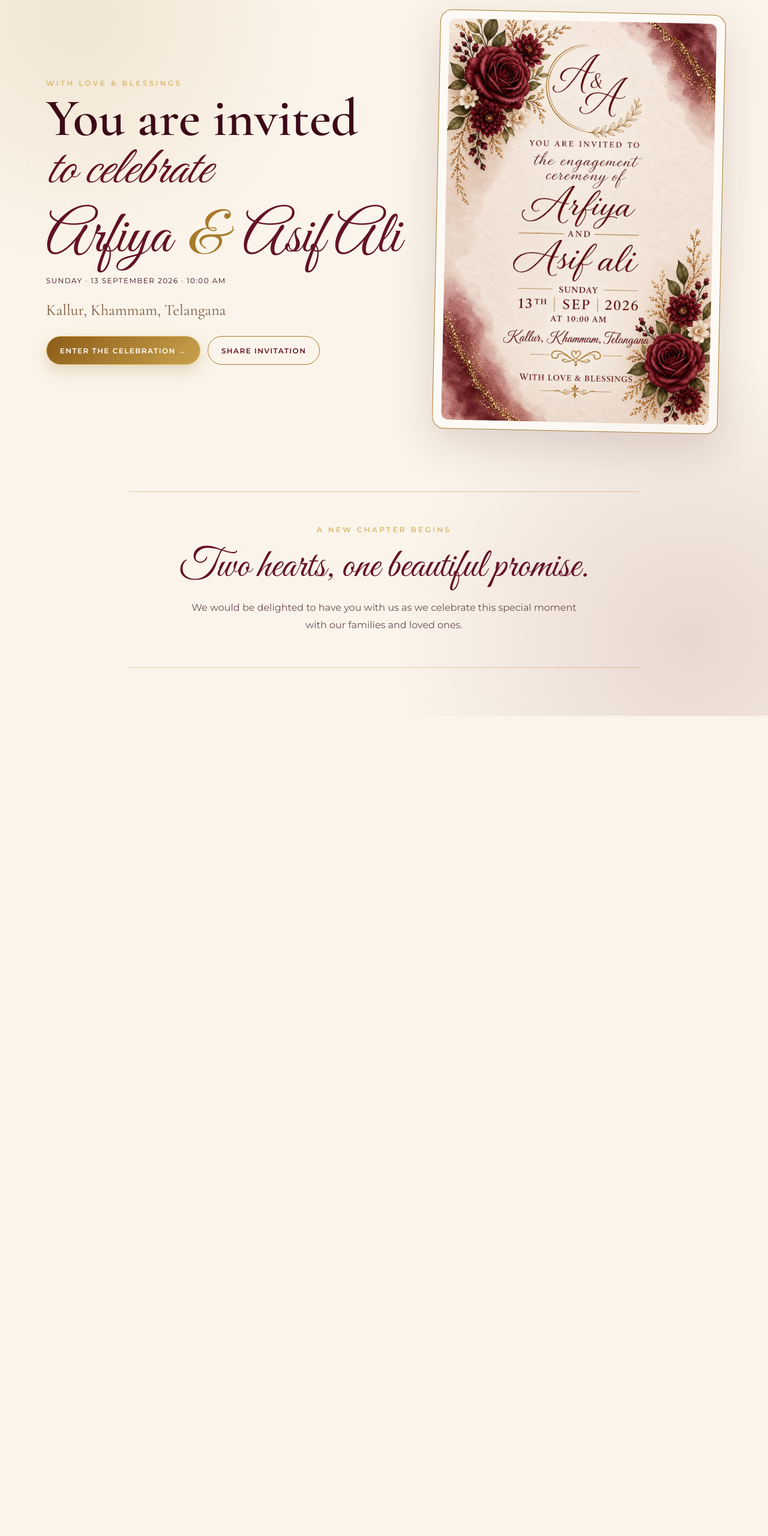
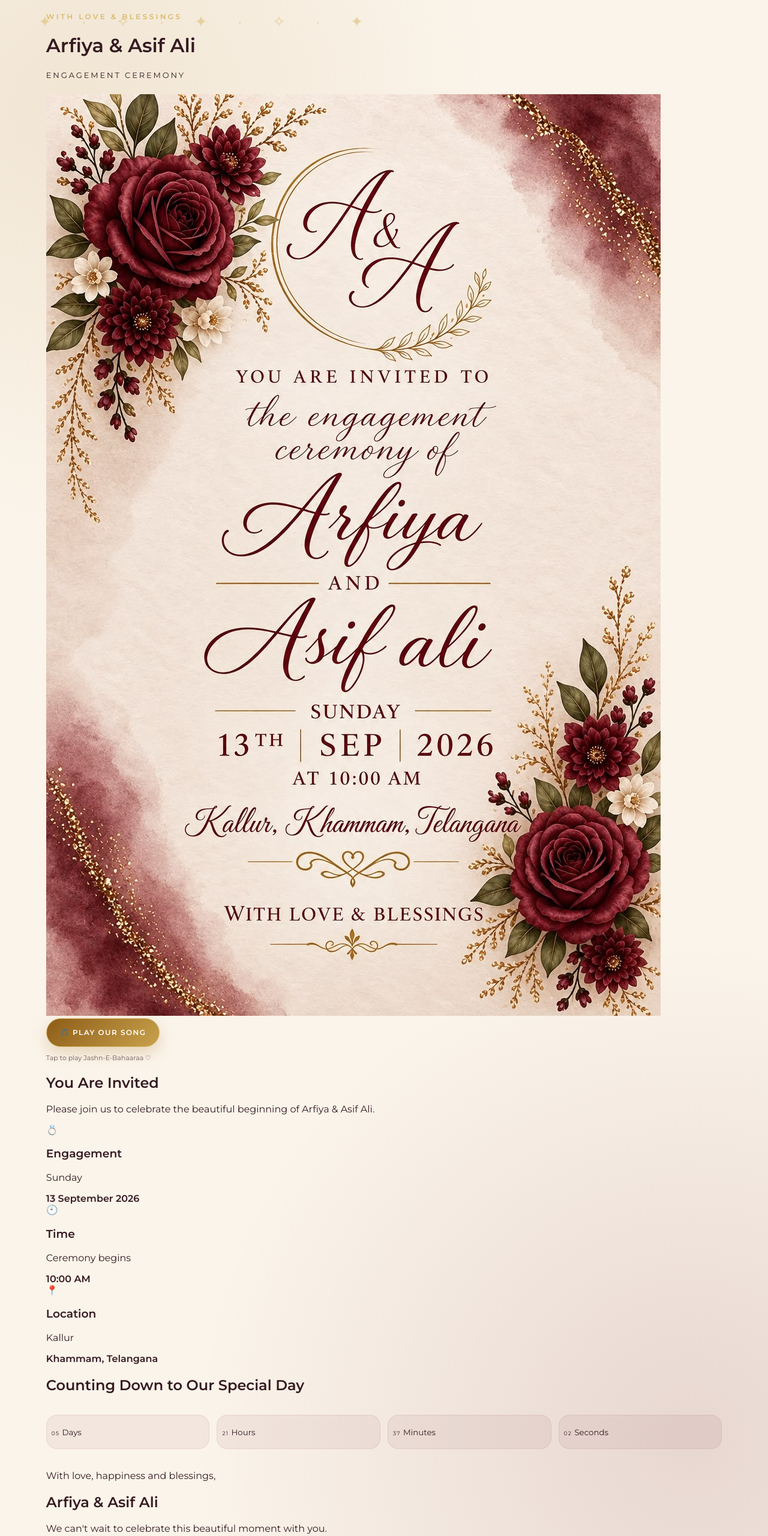
Before and after one commit to jasarsyed04-glitch/arfiya-asif-engagement, a website: page invitation.html in a window 1280 px wide. Shown: the part 100-2660 px from the top of the page at 60% size. Before the commit the page ends 1293 px from the top, so only its background shows below. Drawn offline with nearby package versions, Linux system fonts and the light colour scheme.

Commit message:
Revise invitation HTML for engagement ceremony
Updated the invitation HTML structure and content for clarity and aesthetics.

```diff
--- a/invitation.html
+++ b/invitation.html
@@ -1,47 +1,272 @@
 <!DOCTYPE html>
 <html lang="en">
 <head>
+
   <meta charset="UTF-8">
-  <meta name="viewport" content="width=device-width, initial-scale=1.0">
-  <meta name="description" content="Invitation to the engagement ceremony of Arfiya and Asif Ali">
-  <title>You're Invited | Arfiya & Asif Ali</title>
+
+  <meta
+    name="viewport"
+    content="width=device-width, initial-scale=1.0"
+  >
+
+  <meta
+    name="description"
+    content="Arfiya & Asif Ali Engagement Invitation"
+  >
+
+  <title>
+    Arfiya & Asif Ali | Engagement Invitation
+  </title>
+
   <link rel="stylesheet" href="style.css">
+
 </head>
+
 <body>
-  <div class="petals"></div>
 
-  <header class="site-nav">
-    <a href="index.html" class="brand">A &amp; A</a>
-    <a href="details.html" class="nav-link">Event Details</a>
-  </header>
+  <!-- ✨ Sparkles -->
+  <div class="sparkles"></div>
 
+  <!-- 🎵 Music Player -->
+  <div
+    id="music-player"
+    style="
+      position: fixed;
+      width: 1px;
+      height: 1px;
+      overflow: hidden;
+      opacity: 0;
+      pointer-events: none;
+    "
+  >
+
+    <iframe
+      id="youtube-player"
+      width="1"
+      height="1"
+      src="https://www.youtube.com/embed/cQxeYih6a4U?enablejsapi=1&autoplay=0&loop=1&playlist=cQxeYih6a4U"
+      title="Jashn-E-Bahaaraa"
+      allow="autoplay; encrypted-media"
+    >
+    </iframe>
+
+  </div>
+
+
+  <!-- 💍 Main Invitation -->
   <main class="invitation-page">
-    <section class="invitation-hero reveal">
-      <div class="hero-copy">
-        <p class="eyebrow">With love &amp; blessings</p>
-        <h1>You are invited<br><em>to celebrate</em></h1>
-        <div class="names">Arfiya <span>&amp;</span> Asif Ali</div>
-        <p class="date-line">Sunday · 13 September 2026 · 10:00 AM</p>
-        <p class="location">Kallur, Khammam, Telangana</p>
 
-        <div class="actions">
-          <a class="gold-btn" href="details.html">Enter the Celebration →</a>
-          <button class="outline-btn" id="shareBtn">Share Invitation</button>
+    <!-- Top heading -->
+
+    <p class="eyebrow">
+      With Love &amp; Blessings
+    </p>
+
+    <h1>
+      Arfiya
+      <span>&amp;</span>
+      Asif Ali
+    </h1>
+
+    <p class="subtitle">
+      Engagement Ceremony
+    </p>
+
+
+    <!-- 🖼️ Invitation Image -->
+
+    <section class="invitation-image-section">
+
+      <img
+        src="invitation.jpg"
+        alt="Arfiya and Asif Ali Engagement Invitation"
+        class="invitation-image"
+      >
+
+    </section>
+
+
+    <!-- 🎵 Music Button -->
+
+    <section class="music-section">
+
+      <button
+        id="musicButton"
+        class="gold-btn"
+        type="button"
+      >
+        🎵 Play Our Song
+      </button>
+
+      <p id="musicStatus" class="hint">
+        Tap to play Jashn-E-Bahaaraa ♡
+      </p>
+
+    </section>
+
+
+    <!-- 📅 Event Details -->
+
+    <section class="event-details">
+
+      <h2>
+        You Are Invited
+      </h2>
+
+      <p>
+        Please join us to celebrate
+        the beautiful beginning of
+        Arfiya &amp; Asif Ali.
+      </p>
+
+
+      <div class="details-grid">
+
+        <div class="detail-card">
+
+          <div class="detail-icon">
+            💍
+          </div>
+
+          <h3>
+            Engagement
+          </h3>
+
+          <p>
+            Sunday
+          </p>
+
+          <strong>
+            13 September 2026
+          </strong>
+
         </div>
+
+
+        <div class="detail-card">
+
+          <div class="detail-icon">
+            🕙
+          </div>
+
+          <h3>
+            Time
+          </h3>
+
+          <p>
+            Ceremony begins
+          </p>
+
+          <strong>
+            10:00 AM
+          </strong>
+
+        </div>
+
+
+        <div class="detail-card">
+
+          <div class="detail-icon">
+            📍
+          </div>
+
+          <h3>
+            Location
+          </h3>
+
+          <p>
+            Kallur
+          </p>
+
+          <strong>
+            Khammam, Telangana
+          </strong>
+
+        </div>
+
       </div>
 
-      <div class="card-frame">
-        <img src="invitation.jpg" alt="Arfiya and Asif Ali engagement invitation">
-      </div>
     </section>
 
-    <section class="quote-section reveal">
-      <p class="eyebrow">A new chapter begins</p>
-      <h2>Two hearts, one beautiful promise.</h2>
-      <p>We would be delighted to have you with us as we celebrate this special moment with our families and loved ones.</p>
+
+    <!-- ⏳ Countdown -->
+
+    <section class="countdown-section">
+
+      <h2>
+        Counting Down to Our Special Day
+      </h2>
+
+      <div
+        id="countdown"
+        class="countdown"
+      >
+
+        <div class="countdown-box">
+          <span id="days">00</span>
+          <small>Days</small>
+        </div>
+
+        <div class="countdown-box">
+          <span id="hours">00</span>
+          <small>Hours</small>
+        </div>
+
+        <div class="countdown-box">
+          <span id="minutes">00</span>
+          <small>Minutes</small>
+        </div>
+
+        <div class="countdown-box">
+          <span id="seconds">00</span>
+          <small>Seconds</small>
+        </div>
+
+      </div>
+
     </section>
+
+
+    <!-- ❤️ Closing -->
+
+    <section class="closing-message">
+
+      <p>
+        With love, happiness and blessings,
+      </p>
+
+      <h2>
+        Arfiya &amp; Asif Ali
+      </h2>
+
+      <p>
+        We can't wait to celebrate
+        this beautiful moment with you.
+      </p>
+
+    </section>
+
+
+    <!-- 📤 Share -->
+
+    <section class="share-section">
+
+      <button
+        id="shareBtn"
+        class="gold-btn"
+        type="button"
+      >
+        Share Invitation
+      </button>
+
+    </section>
+
   </main>
 
+
+  <!-- JavaScript -->
+
   <script src="script.js"></script>
+
 </body>
 </html>
```
